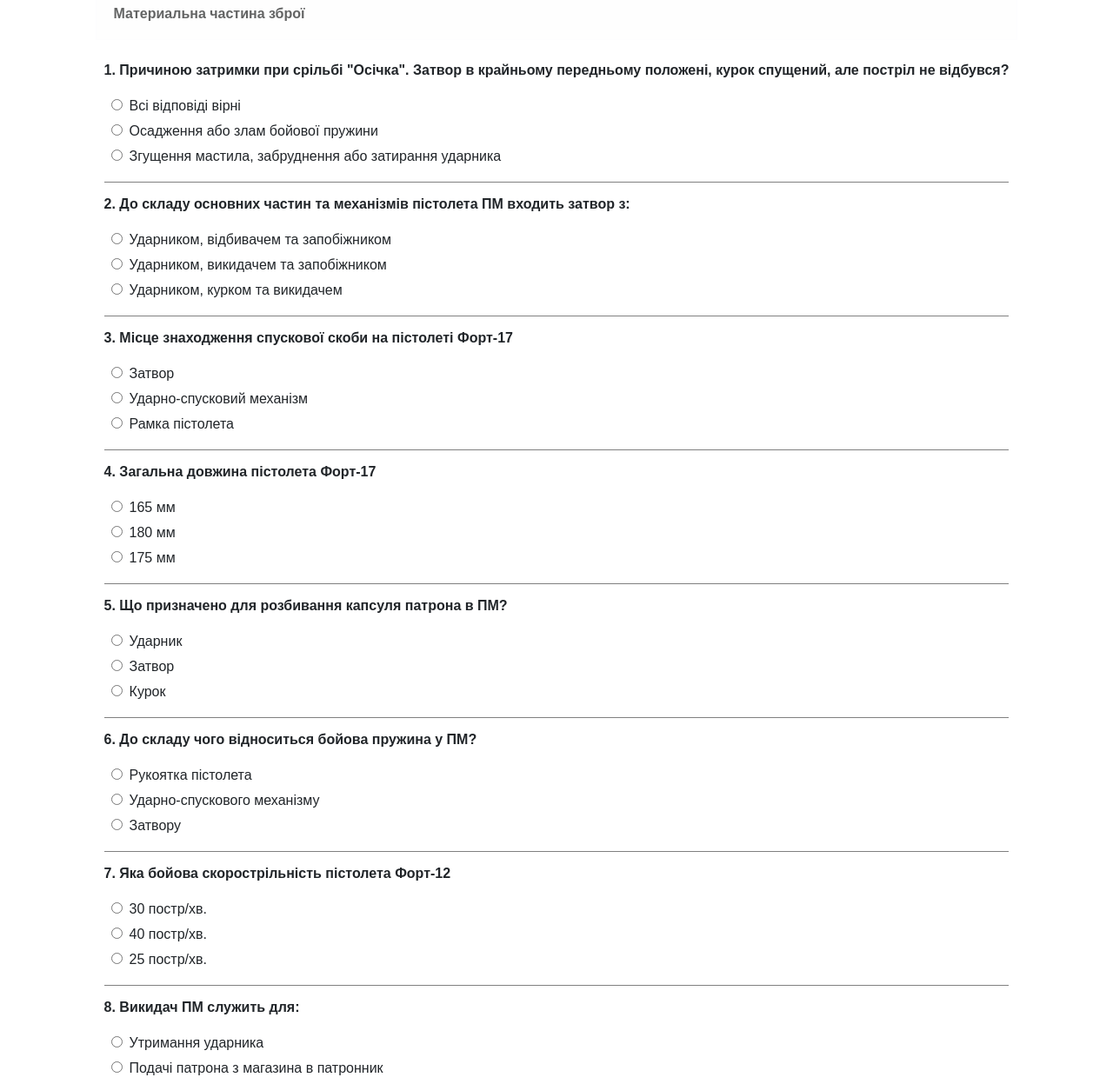
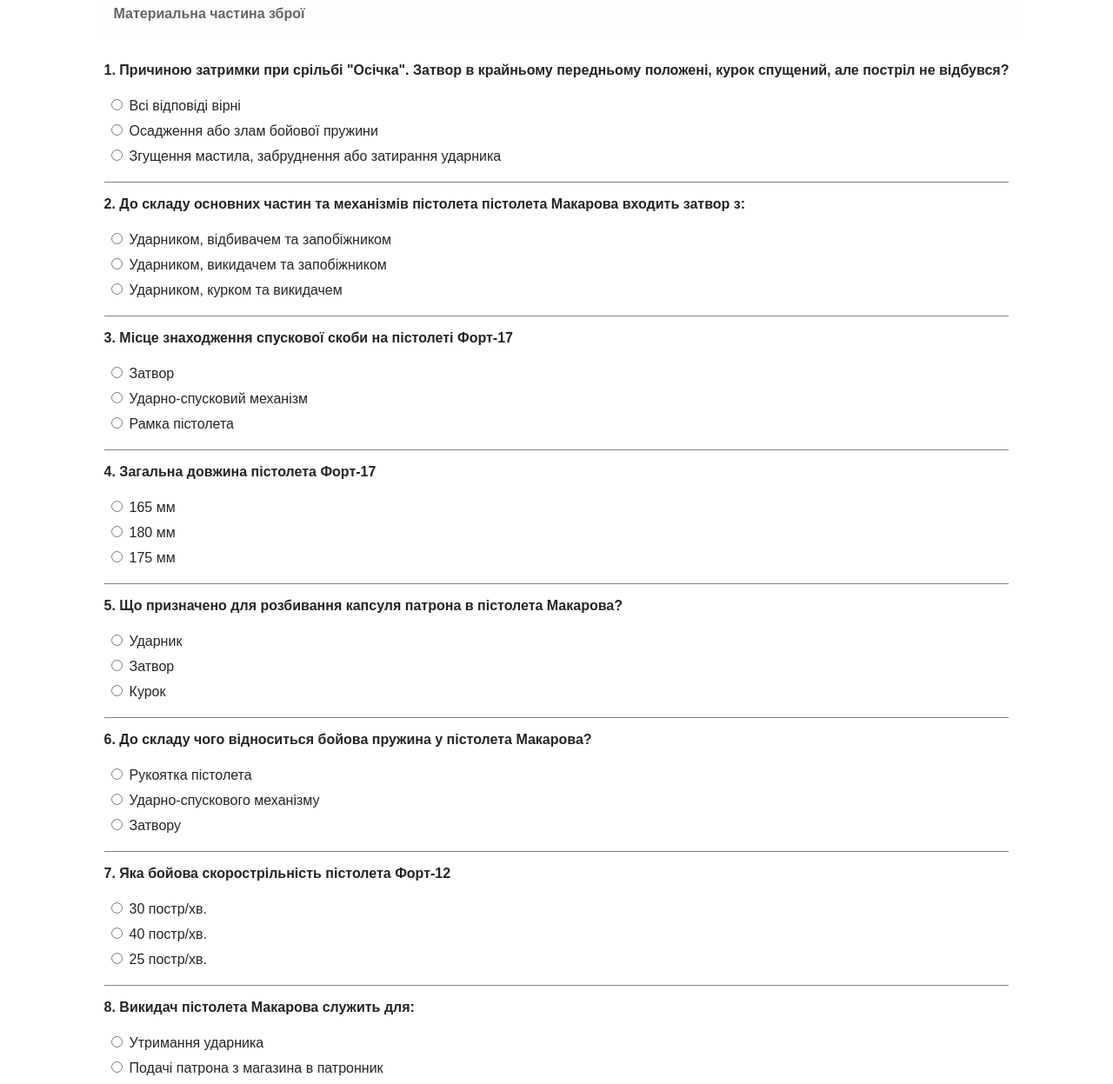
Before and after one commit to Dmitriy-1986/Firearms-Test, a plain HTML site: page index.html in a window 1280 px wide. Shown: the part 52-1299 px from the top of the page at 87% size. Drawn offline with Linux system fonts and the light colour scheme.

Commit message:
Update index.html

```diff
--- a/index.html
+++ b/index.html
@@ -152,7 +152,7 @@
           <hr>
 
           <!-- Друге питання -->
-          <p class="question">2. До складу основних частин та механізмів пістолета ПМ входить затвор з: </p>
+          <p class="question">2. До складу основних частин та механізмів пістолета пістолета Макарова входить затвор з: </p>
           <input type="radio" name="answer-2">Ударником, відбивачем та запобіжником <br>
           <input type="radio" name="answer-2" value="correct">Ударником, викидачем та запобіжником <br>
           <input type="radio" name="answer-2">Ударником, курком та викидачем <br>
@@ -179,7 +179,7 @@
           <hr>
 
           <!-- П*яте питання -->
-          <p class="question">5. Що призначено для розбивання капсуля патрона в ПМ? </p>
+          <p class="question">5. Що призначено для розбивання капсуля патрона в пістолета Макарова? </p>
           <input type="radio" name="answer-5" value="correct">Ударник <br>
           <input type="radio" name="answer-5">Затвор <br>
           <input type="radio" name="answer-5">Курок <br>
@@ -188,7 +188,7 @@
           <hr>
 
           <!-- Шосте питання -->
-          <p class="question">6. До складу чого відноситься бойова пружина у ПМ? </p>
+          <p class="question">6. До складу чого відноситься бойова пружина у пістолета Макарова? </p>
           <input type="radio" name="answer-6">Рукоятка пістолета <br>
           <input type="radio" name="answer-6" value="correct">Ударно-спускового механізму <br>
           <input type="radio" name="answer-6">Затвору <br>
@@ -206,7 +206,7 @@
           <hr>
 
           <!-- Восьме питання -->
-          <p class="question">8. Викидач ПМ служить для: </p>
+          <p class="question">8. Викидач пістолета Макарова служить для: </p>
           <input type="radio" name="answer-8">Утримання ударника <br>
           <input type="radio" name="answer-8">Подачі патрона з магазина в патронник <br>
           <input type="radio" name="answer-8" value="correct">Утримання патрону в чашечці затвору до зустрічі з
```
